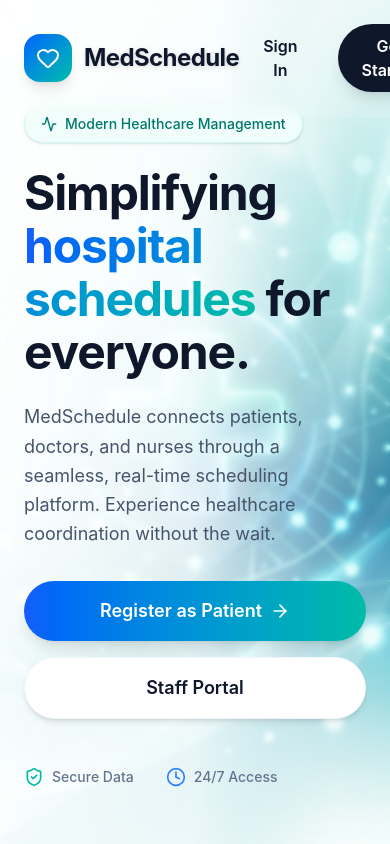
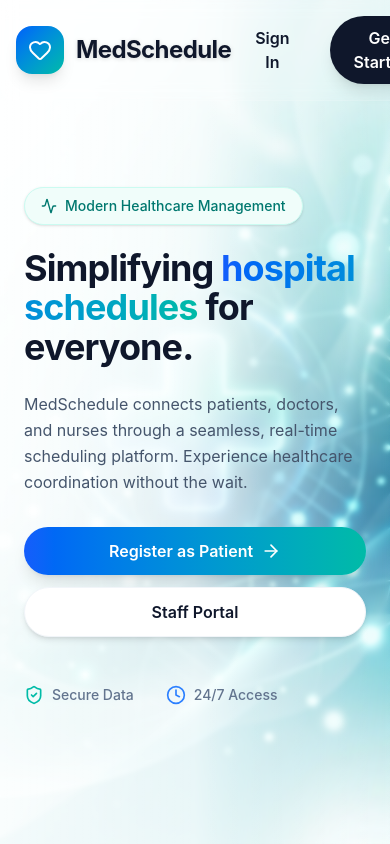
Before and after one commit to Obsann/medSchedule, a React (Vite) app in the folder frontend/: page / in a window 390 px wide. Shown: the top 844 px of the page. Built offline with nearby package versions, Linux system fonts and the light colour scheme; no server answers.

Commit message:
updated the readme file and finalized the project

```diff
--- a/frontend/src/pages/WelcomePage.tsx
+++ b/frontend/src/pages/WelcomePage.tsx
@@ -1,3 +1,4 @@
+import { useEffect } from 'react';
 import { Heart, CalendarDays, Users, ArrowRight, Activity, ShieldCheck, Clock, MapPin } from 'lucide-react';
 
 interface WelcomePageProps {
@@ -5,17 +6,39 @@ interface WelcomePageProps {
 }
 
 export default function WelcomePage({ onNavigate }: WelcomePageProps) {
+  useEffect(() => {
+    // Teleport the Google Translate widget from the body into the header
+    const translateWidget = document.getElementById('google_translate_element');
+    const headerTarget = document.getElementById('google_translate_header_target');
+
+    if (translateWidget && headerTarget) {
+      translateWidget.style.position = 'static';
+      headerTarget.appendChild(translateWidget);
+    }
+
+    return () => {
+      // Put it back to the body when component unmounts
+      if (translateWidget) {
+        translateWidget.style.position = 'fixed';
+        translateWidget.style.bottom = '16px';
+        translateWidget.style.left = '16px';
+        document.body.appendChild(translateWidget);
+      }
+    };
+  }, []);
+
   return (
     <div className="min-h-screen bg-white font-sans selection:bg-teal-500 selection:text-white">
       {/* Navbar */}
-      <nav className="absolute top-0 left-0 right-0 z-50 px-6 py-6 lg:px-12 flex justify-between items-center backdrop-blur-sm bg-white/10 border-b border-white/10">
+      <nav className="absolute top-0 left-0 right-0 z-50 px-4 py-4 md:px-6 md:py-6 lg:px-12 flex justify-between items-center backdrop-blur-sm bg-white/10 border-b border-white/10">
         <div className="flex items-center gap-3">
           <div className="w-12 h-12 bg-gradient-to-br from-blue-600 to-teal-500 rounded-2xl flex items-center justify-center shadow-lg">
             <Heart className="w-6 h-6 text-white" />
           </div>
           <span className="text-2xl font-bold tracking-tight text-slate-900 drop-shadow-sm">MedSchedule</span>
         </div>
-        <div className="flex gap-4">
+        <div className="flex items-center gap-4">
+          <div id="google_translate_header_target" className="hidden sm:block"></div>
           <button
             onClick={() => onNavigate('login')}
             className="px-6 py-2.5 text-slate-900 font-semibold hover:text-teal-600 transition-colors"
@@ -49,24 +72,24 @@ export default function WelcomePage({ onNavigate }: WelcomePageProps) {
               <Activity className="w-4 h-4" />
               <span>Modern Healthcare Management</span>
             </div>
-            <h1 className="text-5xl lg:text-7xl font-bold tracking-tight text-slate-900 leading-[1.1] mb-6">
+            <h1 className="text-4xl md:text-5xl lg:text-6xl xl:text-7xl font-bold tracking-tight text-slate-900 leading-[1.1] mb-6">
               Simplifying <span className="text-transparent bg-clip-text bg-gradient-to-r from-blue-600 to-teal-500">hospital schedules</span> for everyone.
             </h1>
-            <p className="text-lg lg:text-xl text-slate-600 leading-relaxed mb-8 max-w-xl">
+            <p className="text-base md:text-lg lg:text-xl text-slate-600 leading-relaxed mb-8 max-w-lg md:max-w-xl">
               MedSchedule connects patients, doctors, and nurses through a seamless, real-time scheduling platform. Experience healthcare coordination without the wait.
             </p>
 
-            <div className="flex flex-col sm:flex-row gap-4">
+            <div className="flex flex-col sm:flex-row gap-3 md:gap-4">
               <button
                 onClick={() => onNavigate('register')}
-                className="px-8 py-4 bg-gradient-to-r from-blue-600 to-teal-500 text-white text-lg font-semibold rounded-full shadow-lg hover:shadow-2xl transition-all hover:-translate-y-1 flex items-center justify-center gap-2 group"
+                className="px-6 py-3 md:px-8 md:py-4 bg-gradient-to-r from-blue-600 to-teal-500 text-white text-base md:text-lg font-semibold rounded-full shadow-lg hover:shadow-2xl transition-all hover:-translate-y-1 flex items-center justify-center gap-2 group"
               >
                 Register as Patient
                 <ArrowRight className="w-5 h-5 group-hover:translate-x-1 transition-transform" />
               </button>
               <button
                 onClick={() => onNavigate('login')}
-                className="px-8 py-4 bg-white text-slate-900 text-lg font-semibold rounded-full shadow-md border border-slate-100 hover:shadow-lg transition-all hover:-translate-y-1 flex items-center justify-center gap-2"
+                className="px-6 py-3 md:px-8 md:py-4 bg-white text-slate-900 text-base md:text-lg font-semibold rounded-full shadow-md border border-slate-100 hover:shadow-lg transition-all hover:-translate-y-1 flex items-center justify-center gap-2"
               >
                 Staff Portal
               </button>
```
Also changed, not shown: 1 other file (tests, documents, lock files or other folders).
